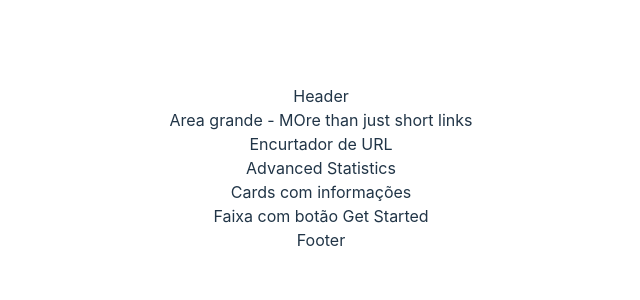
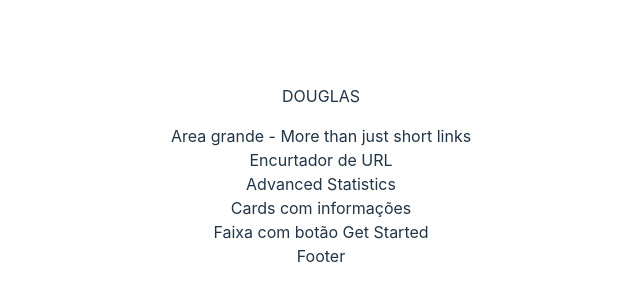
Before and after one commit to dougpassos/url-shortening-api-master, a React (Vite) app: page / in a window 1280 px wide. Shown: the part 232-532 px from the top of the page, without its empty margins (319-959 px from the left). Built offline with nearby package versions, Linux system fonts and the light colour scheme.

Commit message:
componente HeaderApp

```diff
--- a/src/App.jsx
+++ b/src/App.jsx
@@ -1,12 +1,13 @@
 import './App.css'
+import HeaderApp from './components/HeaderApp'
 
 function App() {
 
 
   return (
     <>
-     <header>Header</header>
-     <div>Area grande - MOre than just short links</div>
+     <HeaderApp></HeaderApp>
+     <div>Area grande - More than just short links</div>
      <div>Encurtador de URL</div>
      <div>Advanced Statistics</div>
      <div>Cards com informações</div>
--- /dev/null
+++ b/src/components/HeaderApp.jsx
@@ -0,0 +1,14 @@
+
+
+function HeaderApp () {
+  return (
+    <>
+      <div>
+        <p>DOUGLAS</p>
+
+      </div>
+    </>
+  )
+}
+
+export default HeaderApp
```
